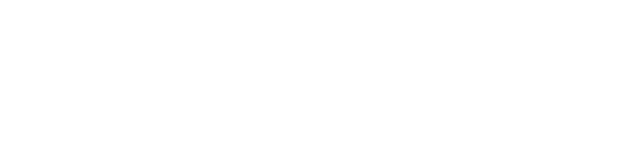
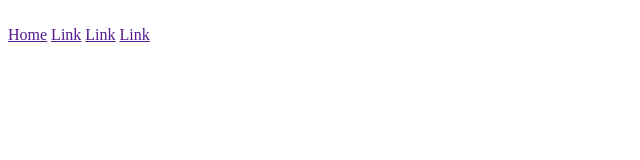
Before and after one commit to samadeghe/wdd130, a plain HTML site: page week03/wireframe.html in a window 1280 px wide. Shown: the whole page, without its empty margins (0-640 px from the left). Drawn offline with Linux system fonts and the light colour scheme.

Commit message:
wireframe

```diff
--- a/week03/wireframe.html
+++ b/week03/wireframe.html
@@ -9,10 +9,10 @@
     <header>
         <img src="" alt="">
         <nav>
-            <a href=""></a>
-            <a href=""></a>
-            <a href=""></a>
-            <a href=""></a>
+            <a href="">Home</a>
+            <a href="">Link</a>
+            <a href="">Link</a>
+            <a href="">Link</a>
         </nav>
     </header>
     <main>
```
